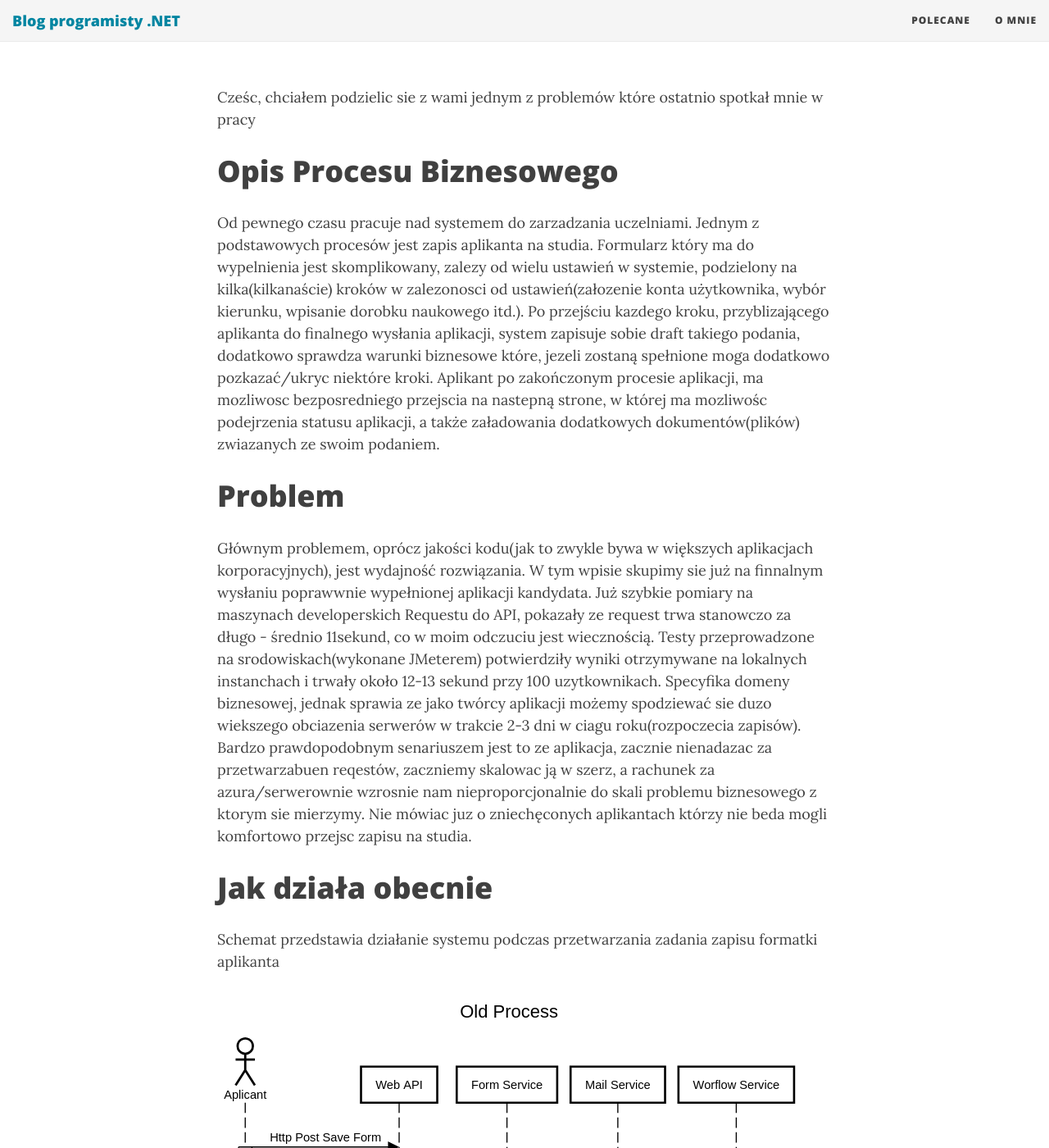
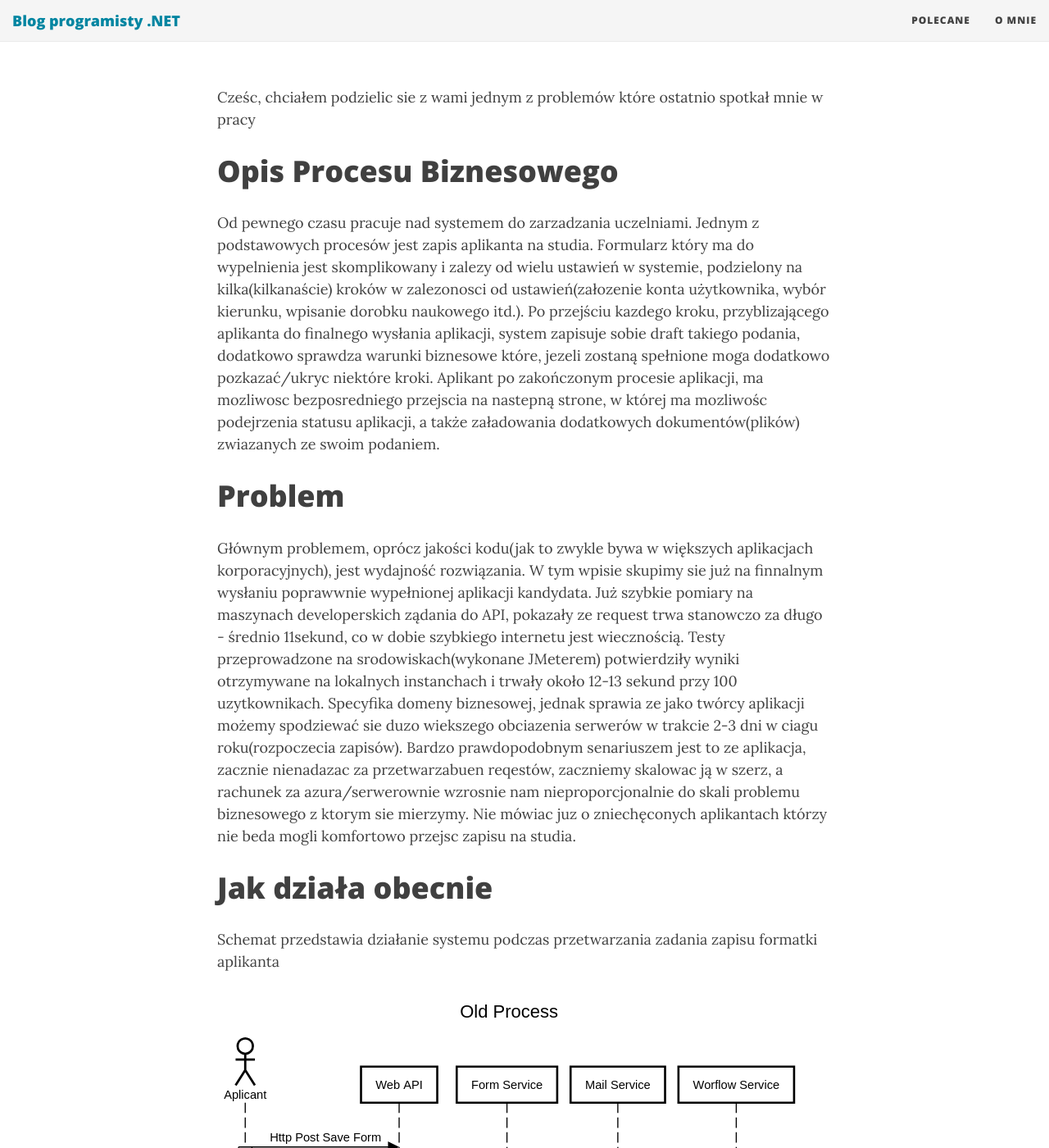
Before and after one commit to pmozola/pmozola.github.io, a Jekyll site: the page built from _posts/2020-03-24-remodeling-process.md, in a window 1280 px wide and 1400 px high, scrolled down 497 px. Shown: the whole window at 82% size. Built offline with Jekyll 4.4.1, drawn with Linux system fonts in a browser that asks for light colours; nearby versions of some CDN libraries; some of the changed text lies outside the part shown.

Commit message:
Update 2020-03-24-remodeling-process.md

```diff
--- a/_posts/2020-03-24-remodeling-process.md
+++ b/_posts/2020-03-24-remodeling-process.md
@@ -10,13 +10,13 @@ Cześc, chciałem podzielic sie z wami jednym z problemów które ostatnio spotk
 
 # Opis Procesu Biznesowego
 Od pewnego czasu pracuje nad systemem do zarzadzania uczelniami. Jednym z podstawowych procesów jest zapis aplikanta na studia.
-Formularz który ma do wypelnienia jest skomplikowany, zalezy od wielu ustawień w systemie, podzielony na kilka(kilkanaście) kroków w zalezonosci od ustawień(załozenie konta użytkownika, wybór kierunku, wpisanie dorobku naukowego itd.). Po przejściu kazdego kroku, przyblizającego aplikanta do finalnego wysłania aplikacji, system zapisuje sobie draft takiego podania, dodatkowo sprawdza warunki biznesowe które, jezeli zostaną spełnione moga dodatkowo pozkazać/ukryc niektóre kroki.
+Formularz który ma do wypelnienia jest skomplikowany i zalezy od wielu ustawień w systemie, podzielony na kilka(kilkanaście) kroków w zalezonosci od ustawień(załozenie konta użytkownika, wybór kierunku, wpisanie dorobku naukowego itd.). Po przejściu kazdego kroku, przyblizającego aplikanta do finalnego wysłania aplikacji, system zapisuje sobie draft takiego podania, dodatkowo sprawdza warunki biznesowe które, jezeli zostaną spełnione moga dodatkowo pozkazać/ukryc niektóre kroki.
 Aplikant po zakończonym procesie aplikacji, ma mozliwosc bezposredniego przejscia na nastepną strone, w której ma mozliwośc podejrzenia statusu aplikacji, a także załadowania dodatkowych dokumentów(plików) zwiazanych ze swoim podaniem.
 
 # Problem
 Głównym problemem, oprócz jakości kodu(jak to zwykle bywa w większych aplikacjach korporacyjnych), jest wydajność rozwiązania.
 W tym wpisie skupimy sie już na finnalnym wysłaniu poprawwnie wypełnionej aplikacji kandydata.
-Już szybkie pomiary na maszynach developerskich Requestu do API, pokazały ze request trwa stanowczo za długo - średnio 11sekund, co w moim odczuciu jest wiecznością.
+Już szybkie pomiary na maszynach developerskich ządania do API, pokazały ze request trwa stanowczo za długo - średnio 11sekund, co w dobie szybkiego internetu jest wiecznością.
 Testy przeprowadzone na srodowiskach(wykonane JMeterem) potwierdziły wyniki otrzymywane na lokalnych instanchach i trwały około 12-13 sekund przy 100 uzytkownikach.
 Specyfika domeny biznesowej, jednak sprawia ze jako twórcy aplikacji możemy spodziewać sie duzo wiekszego obciazenia serwerów w trakcie 2-3 dni w ciagu roku(rozpoczecia zapisów). Bardzo prawdopodobnym senariuszem jest to ze aplikacja, zacznie nienadazac za przetwarzabuen reqestów, zaczniemy skalowac ją w szerz, a rachunek za azura/serwerownie wzrosnie nam nieproporcjonalnie do skali problemu biznesowego z ktorym sie mierzymy. Nie mówiac juz o zniechęconych aplikantach którzy nie beda mogli komfortowo przejsc zapisu na studia.
 
```
Also changed, not shown: other parts of _posts/2020-03-24-remodeling-process.md (+5 -1 lines).
